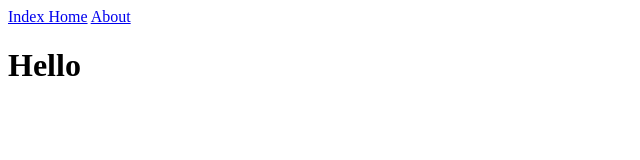
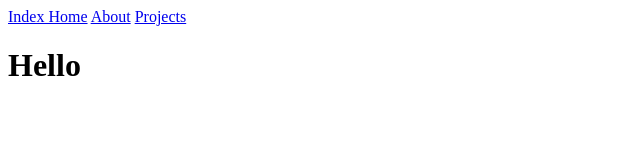
Before and after one commit to mc-729/GIT-and-HTML-Introduction, a plain HTML site: page index.html in a window 1280 px wide. Shown: the full height of the page, 0-640 px from the left. Drawn offline with Linux system fonts and the light colour scheme.

Commit message:
Task: Added link in index

```diff
--- a/index.html
+++ b/index.html
@@ -7,6 +7,7 @@
 <body>
 <a href="index.html">Index Home</a>
 <a href="about.html">About</a>
+<a href="projects/index.html">Projects</a>
 <h1>Hello</h1>
 </body>
 </html>
```
